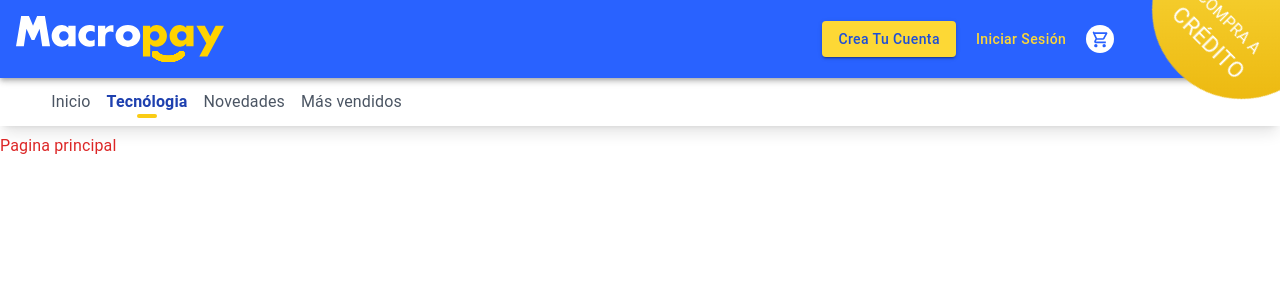
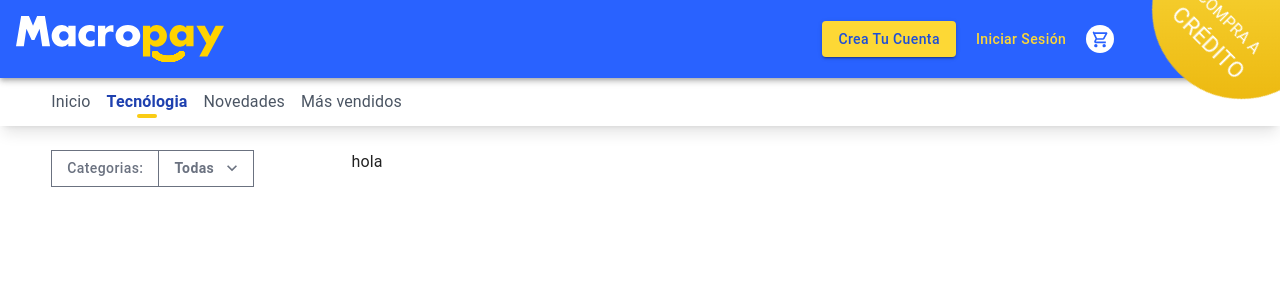
Before and after one commit to DanyVaic18/reto-tecnico-dos-nelumbo, a React (Vite) app: page /#/ in a window 1280 px wide. Shown: the top 300 px of the page. Built offline with nearby package versions, Linux system fonts and the light colour scheme.

Commit message:
feat: add dropdown sleteced filter categories

```diff
--- /dev/null
+++ b/src/components/DropdownCategories.tsx
@@ -0,0 +1,56 @@
+import { MouseEvent, useState } from "react";
+import KeyboardArrowDownIcon from "@mui/icons-material/KeyboardArrowDown";
+import { Button, Menu, MenuItem } from "@mui/material";
+
+const DropdownCategories = () => {
+  const [categorySelected, setCategorySelected] = useState<string>("Todas");
+  const [anchorEl, setAnchorEl] = useState<null | HTMLElement>(null);
+  const open = Boolean(anchorEl);
+  const handleClick = (event: MouseEvent<HTMLButtonElement>) => {
+    setAnchorEl(event.currentTarget);
+  };
+  const handleClose = () => {
+    setAnchorEl(null);
+  };
+  const handleValue = (value: string) => {
+    setCategorySelected(value);
+    setAnchorEl(null);
+  };
+  return (
+    <>
+      <Button
+        variant="outlined"
+        className="rounded-none text-gray-500 border-gray-500"
+      >
+        Categorias:
+      </Button>
+      <Button
+        variant="outlined"
+        id="basic-button"
+        aria-controls={open ? "basic-menu" : undefined}
+        aria-haspopup="true"
+        aria-expanded={open ? "true" : undefined}
+        onClick={handleClick}
+        className="rounded-none border-l-0 font-semibold text-gray-500 border-gray-500"
+        endIcon={<KeyboardArrowDownIcon />}
+      >
+        {categorySelected}
+      </Button>
+      <Menu
+        id="basic-menu"
+        anchorEl={anchorEl}
+        open={open}
+        onClose={handleClose}
+        MenuListProps={{
+          "aria-labelledby": "basic-button",
+        }}
+      >
+        <MenuItem onClick={() => handleValue("Perfil")}>Profile</MenuItem>
+        <MenuItem onClick={() => handleValue("Cuenta")}>My account</MenuItem>
+        <MenuItem onClick={() => handleValue("Cerrar Sesión")}>Logout</MenuItem>
+      </Menu>
+    </>
+  );
+};
+
+export default DropdownCategories;
--- a/src/views/Home.tsx
+++ b/src/views/Home.tsx
@@ -1,10 +1,17 @@
-import React from "react";
+import Grid from "@mui/material/Grid2";
+import { Box } from "@mui/material";
+import DropdownCategories from "../components/DropdownCategories";
 
 const Home = () => {
   return (
-    <div>
-      <h1 className="text-red-600">Pagina principal</h1>
-    </div>
+    <Box className="grow px-[4%] my-6">
+      <Grid container spacing={3}>
+        <Grid size={3}>
+          <DropdownCategories />
+        </Grid>
+        <Grid size={"grow"}>hola</Grid>
+      </Grid>
+    </Box>
   );
 };
 
```
